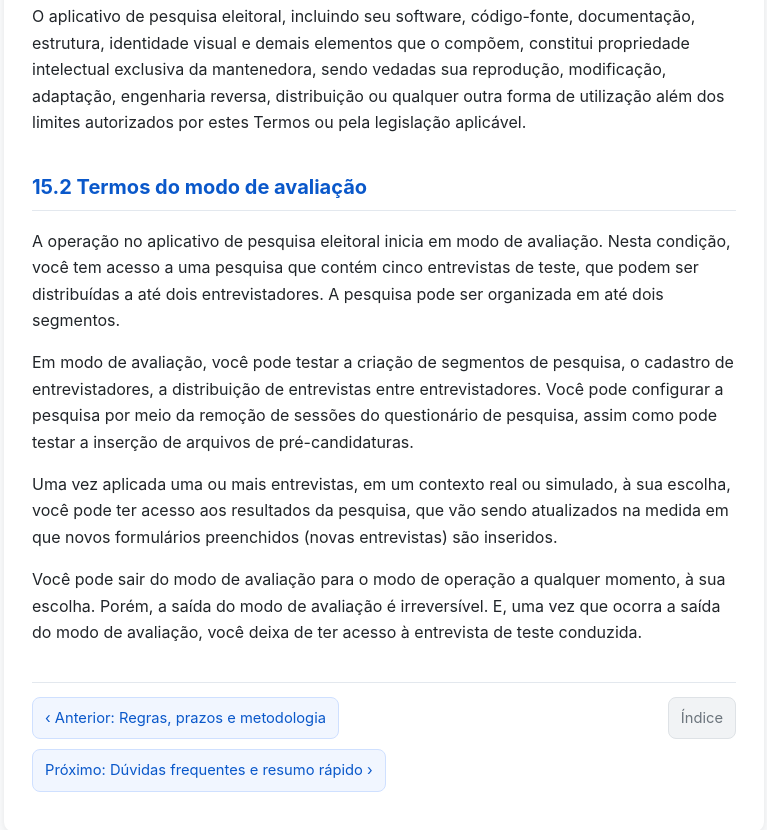
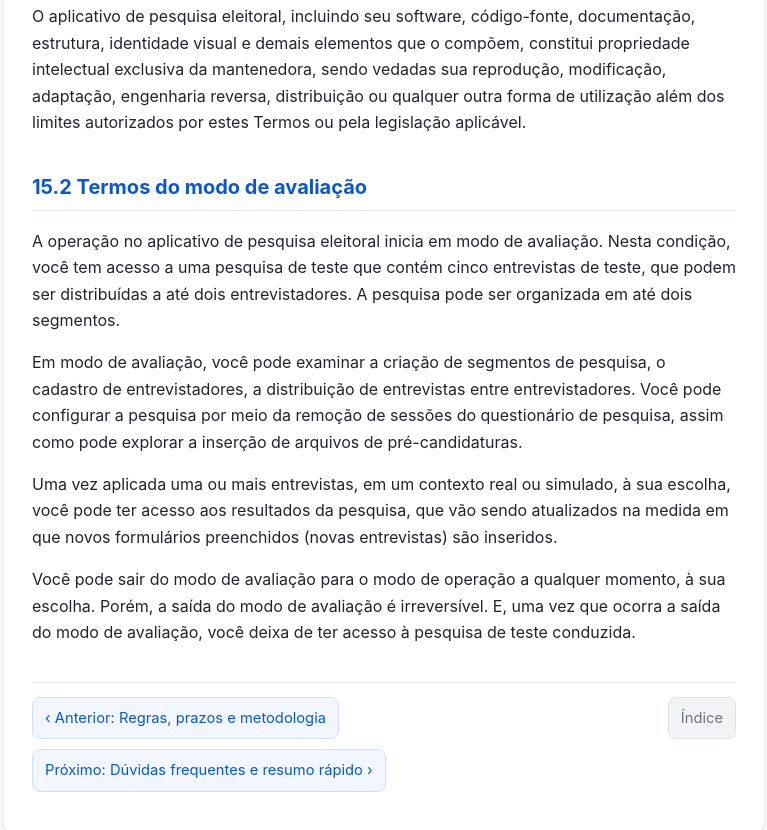
Before and after one commit to ricardopereiraesilva/coordenador, a plain HTML site: page 15-termos-completos.html in a window 1280 px wide. Shown: the part 3871-4701 px from the top of the page, without its empty margins (256-1023 px from the left). Drawn offline with Linux system fonts and the light colour scheme.

Commit message:
Termos §15.2: refino de redação do modo de avaliação
Sincroniza com a fonte da verdade (pesquisa de teste; examinar/explorar).

Co-Authored-By: Claude Opus 4.8 (1M context) <noreply@anthropic.com>

```diff
--- a/15-termos-completos.html
+++ b/15-termos-completos.html
@@ -145,18 +145,18 @@ pela legislação aplicável.</p>
 
 <h2>15.2 Termos do modo de avaliação</h2>
 <p>A operação no aplicativo de pesquisa eleitoral inicia em modo de avaliação. Nesta condição, você
-tem acesso a uma pesquisa que contém cinco entrevistas de teste, que podem ser distribuídas a até
+tem acesso a uma pesquisa de teste que contém cinco entrevistas de teste, que podem ser distribuídas a até
 dois entrevistadores. A pesquisa pode ser organizada em até dois segmentos.</p>
-<p>Em modo de avaliação, você pode testar a criação de segmentos de pesquisa, o cadastro de
+<p>Em modo de avaliação, você pode examinar a criação de segmentos de pesquisa, o cadastro de
 entrevistadores, a distribuição de entrevistas entre entrevistadores. Você pode configurar a
-pesquisa por meio da remoção de sessões do questionário de pesquisa, assim como pode testar a
+pesquisa por meio da remoção de sessões do questionário de pesquisa, assim como pode explorar a
 inserção de arquivos de pré-candidaturas.</p>
 <p>Uma vez aplicada uma ou mais entrevistas, em um contexto real ou simulado, à sua escolha, você
 pode ter acesso aos resultados da pesquisa, que vão sendo atualizados na medida em que novos
 formulários preenchidos (novas entrevistas) são inseridos.</p>
 <p>Você pode sair do modo de avaliação para o modo de operação a qualquer momento, à sua escolha.
 Porém, a saída do modo de avaliação é irreversível. E, uma vez que ocorra a saída do modo de
-avaliação, você deixa de ter acesso à entrevista de teste conduzida.</p>
+avaliação, você deixa de ter acesso à pesquisa de teste conduzida.</p>
 
 <nav class="pager">
   <a class="prev" href="14-regras-prazos.html">‹ Anterior: Regras, prazos e metodologia</a>
```
